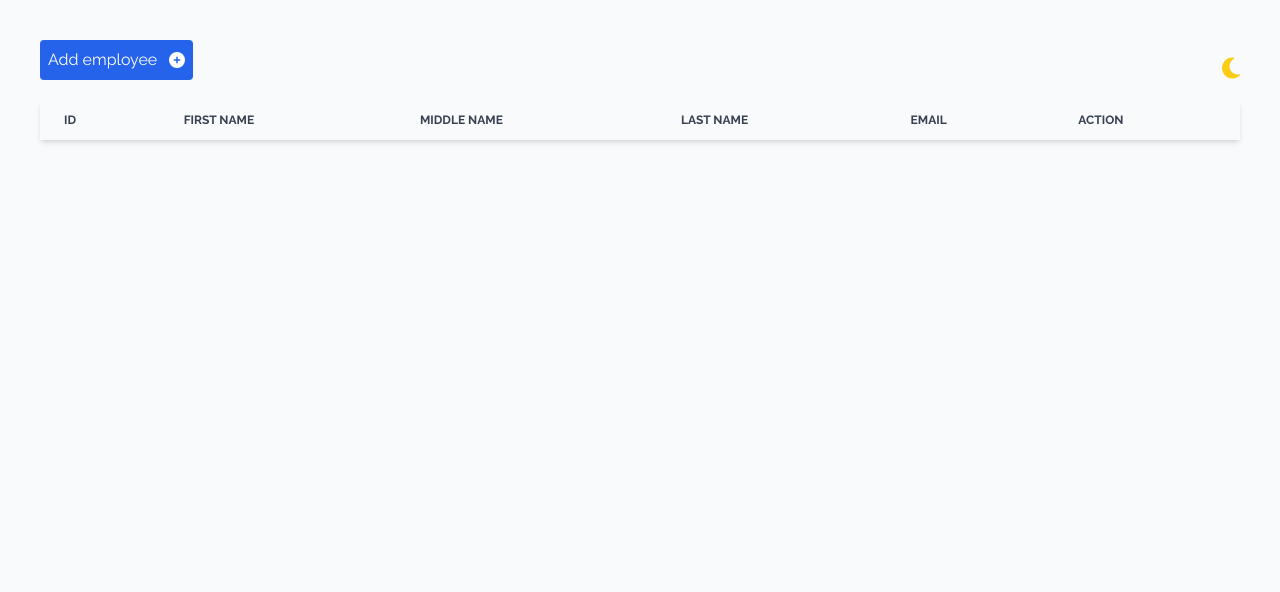
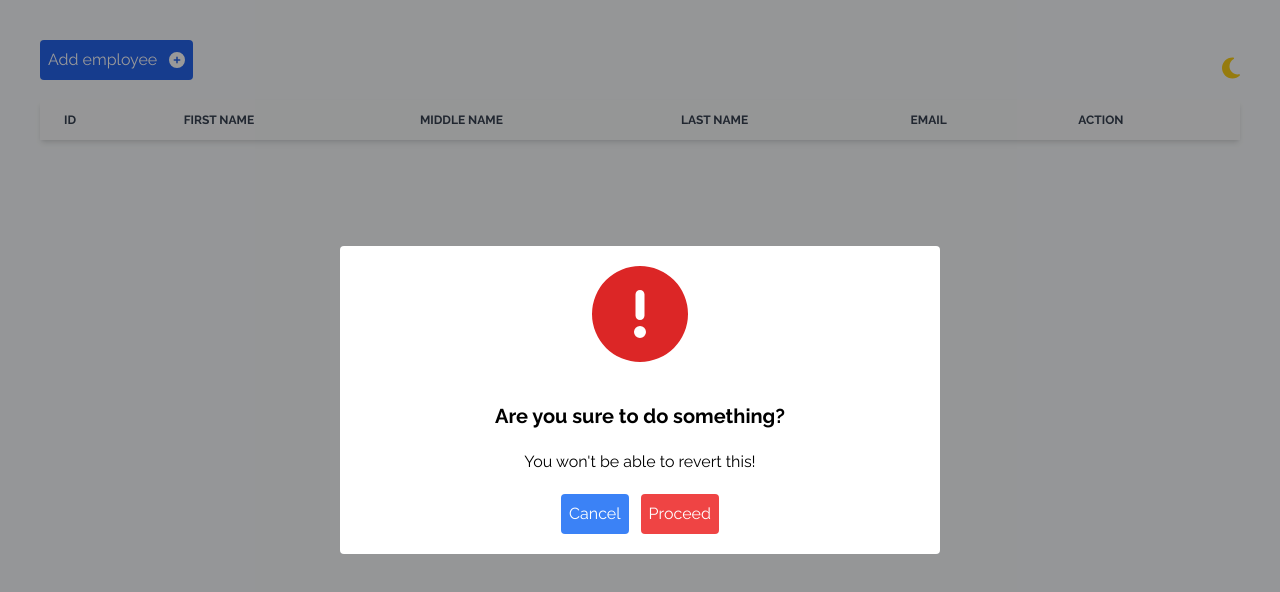
Before and after one commit to Mark-Alexis-Posadas/employee-list, a React (Vite) app: page / in a window 1280 px wide. Shown: the top 592 px of the page. Built offline with nearby package versions, Linux system fonts and the light colour scheme.

Commit message:
added confimation modal

```diff
--- a/src/components/EmployeeItem/index.jsx
+++ b/src/components/EmployeeItem/index.jsx
@@ -22,14 +22,14 @@ export default function EmployeeItem({
       <td className="px-6 py-4">
         <div className="flex items-center gap-3">
           <button
-            className="flex items-center gap-2 font-medium text-blue-600 dark:text-blue-500 hover:underline"
+            className="flex items-center gap-2 font-medium text-blue-600 dark:text-blue-500"
             onClick={() => dispatch({ type: "HANDLE_EDIT", index: index })}
           >
             Edit
             <FontAwesomeIcon icon={faPencilAlt} />
           </button>
           <button
-            className="flex items-center gap-2 font-medium text-red-600 dark:text-red-500 hover:underline"
+            className="flex items-center gap-2 font-medium text-red-600 dark:text-red-500"
             onClick={() => handleDelete(index)}
           >
             Delete
--- /dev/null
+++ b/src/components/Modal/ConfirmationModal.jsx
@@ -0,0 +1,23 @@
+import { faExclamationCircle } from "@fortawesome/free-solid-svg-icons";
+import { FontAwesomeIcon } from "@fortawesome/react-fontawesome";
+
+export default function ConfirmationModal() {
+  return (
+    <div className="flex items-center justify-center fixed w-full top-0 left-0 min-h-screen bg-[rgba(0,0,0,0.4)]">
+      <div className="bg-white rounded dark:bg-gray-700 p-5 w-[600px] text-center">
+        <FontAwesomeIcon
+          icon={faExclamationCircle}
+          className="text-red-600 text-8xl"
+        />
+        <h1 className="mt-10 text-xl font-bold">
+          Are you sure to do something?
+        </h1>
+        <p className="my-5">You won't be able to revert this!</p>
+        <div className="flex items-center justify-center gap-3">
+          <button className="text-white p-2 rounded bg-blue-500">Cancel</button>
+          <button className="text-white p-2 rounded bg-red-500">Proceed</button>
+        </div>
+      </div>
+    </div>
+  );
+}
--- a/src/pages/EmployeeList/index.jsx
+++ b/src/pages/EmployeeList/index.jsx
@@ -6,6 +6,7 @@ import Modal from "../../components/Modal/Modal";
 import { useReducer } from "react";
 import { FontAwesomeIcon } from "@fortawesome/react-fontawesome";
 import { faMoon, faPlusCircle, faSun } from "@fortawesome/free-solid-svg-icons";
+import ConfirmationModal from "../../components/Modal/ConfirmationModal";
 
 //initial state
 const initialState = {
@@ -159,6 +160,7 @@ export default function EmployeeList() {
           isEditing={state.isEditing}
         />
       )}
+      <ConfirmationModal />
     </div>
   );
 }
```
